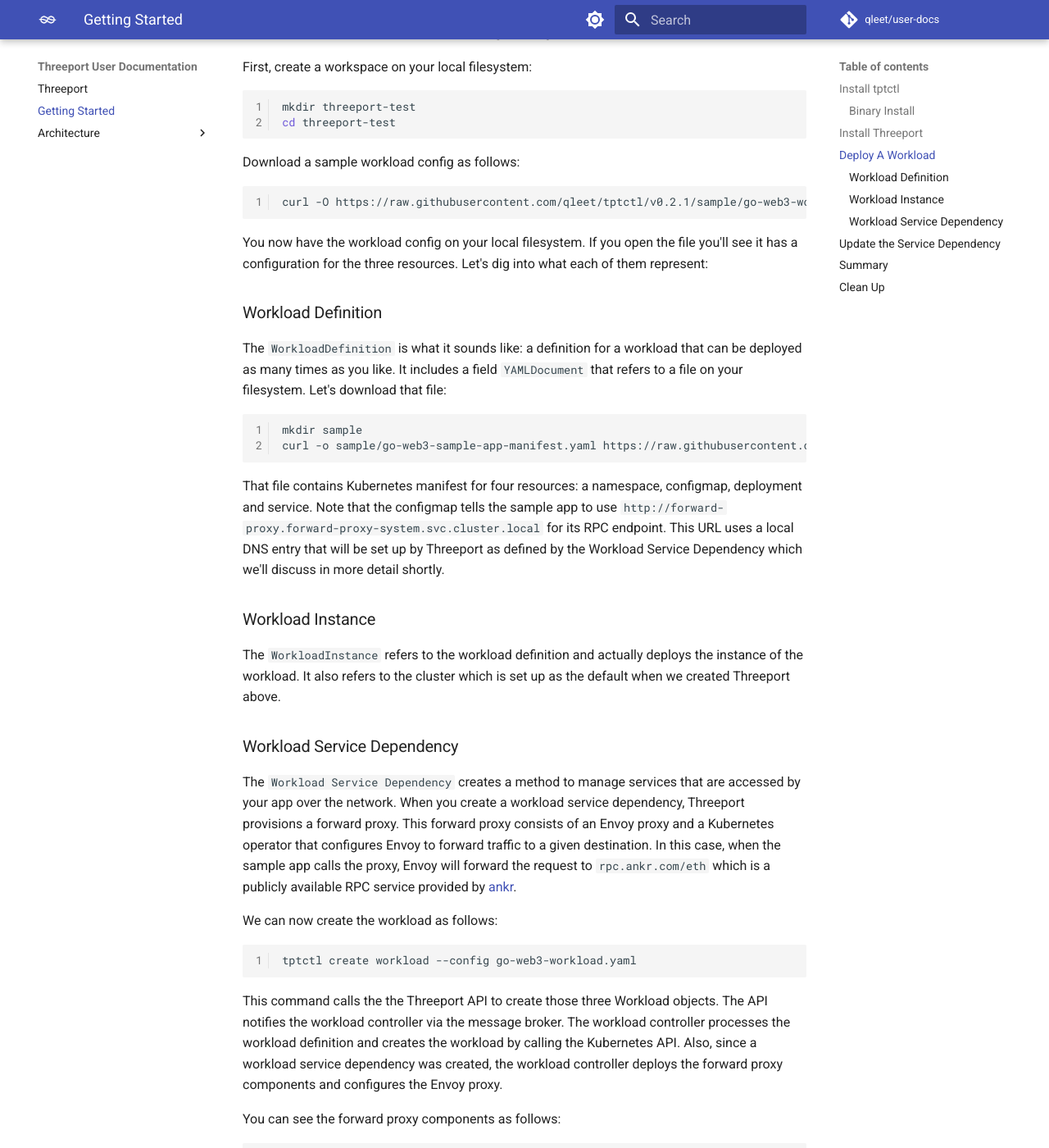
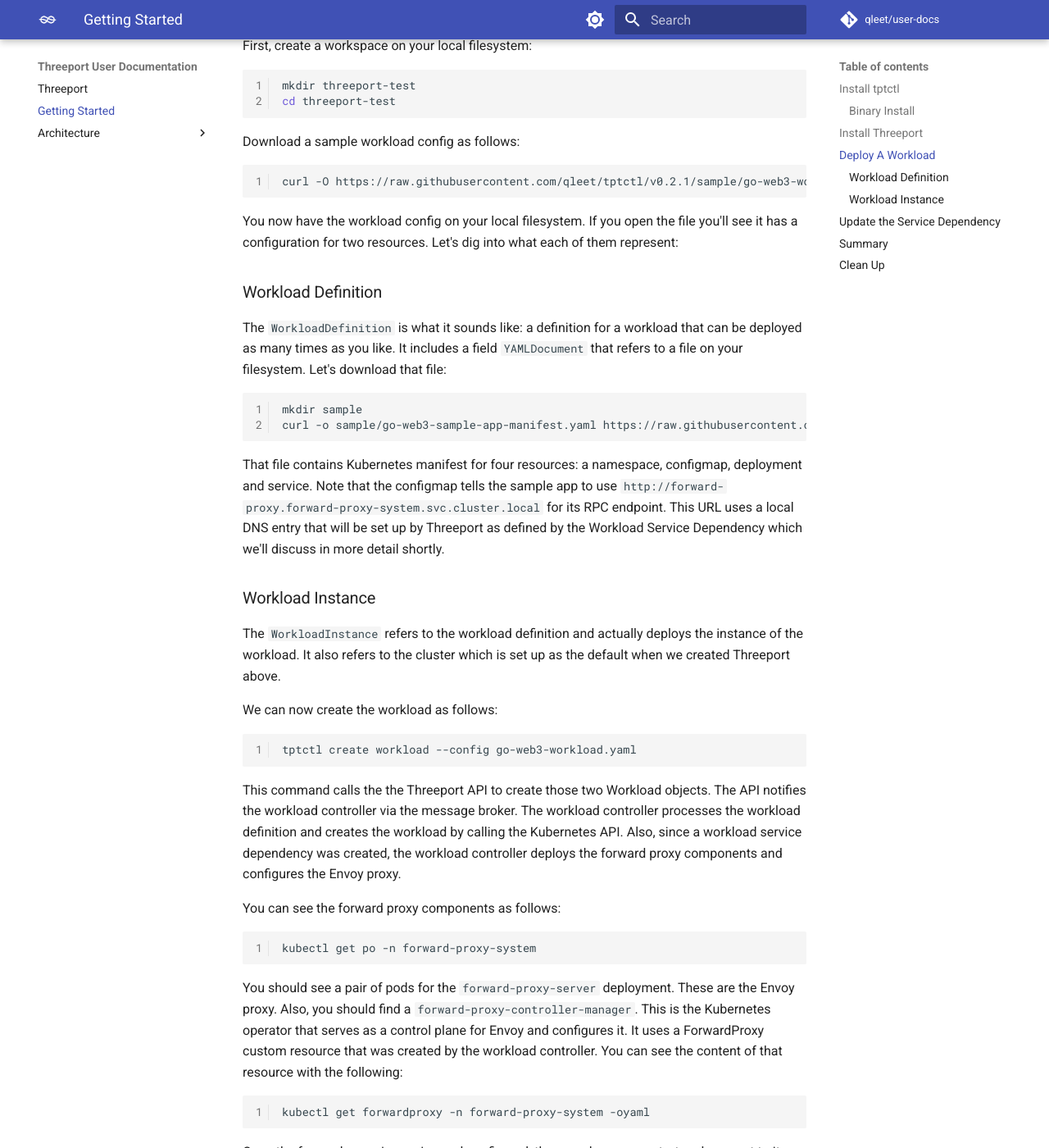
Before and after one commit to qleet/user-docs, an MkDocs documentation site: the page built from docs/getting-started.md, in a window 1280 px wide and 1400 px high, scrolled down 1599 px. Shown: the whole window at 82% size. Built offline with MkDocs 1.6.1 and Material for MkDocs 9.7.7, drawn with Linux system fonts in a browser that asks for light colours; comment, search, counter and statistics services are not loaded; some of the changed text lies outside the part shown.

Commit message:
fix: remove WorkloadServiceDependency references from getting started

````diff
--- a/docs/getting-started.md
+++ b/docs/getting-started.md
@@ -66,11 +66,9 @@
 
 ## Deploy A Workload
 
-To deploy a workload using Threeport, you minimally need to create two API
-objects: a `WorkloadDefinition` and a `WorkloadInstance`.  For this example,
-we're also going to create a `WorkloadServiceDependency` to manage connections
-to the blockchain.  More on this shortly.  We can create all three resources
-with a single configuration file.
+To deploy a workload using Threeport, you minimally need to create two API objects: a
+`WorkloadDefinition` and a `WorkloadInstance`.  We can create both resources with a single
+configuration file.
 
 First, create a workspace on your local filesystem:
 
@@ -85,9 +83,8 @@
 curl -O https://raw.githubusercontent.com/qleet/tptctl/v0.2.1/sample/go-web3-workload.yaml
 ```
 
-You now have the workload config on your local filesystem.  If you open the file
-you'll see it has a configuration for the three resources.  Let's dig into what
-each of them represent:
+You now have the workload config on your local filesystem.  If you open the file you'll
+see it has a configuration for two resources. Let's dig into what each of them represent:
 
 ### Workload Definition
 
@@ -113,23 +110,13 @@
 the instance of the workload.  It also refers to the cluster which is set up as
 the default when we created Threeport above.
 
-### Workload Service Dependency
-
-The `Workload Service Dependency` creates a method to manage services that are
-accessed by your app over the network.  When you create a workload service
-dependency, Threeport provisions a forward proxy.  This forward proxy consists
-of an Envoy proxy and a Kubernetes operator that configures Envoy to forward
-traffic to a given destination.  In this case, when the sample app calls the
-proxy, Envoy will forward the request to `rpc.ankr.com/eth` which is a publicly
-available RPC service provided by [ankr](https://www.ankr.com/).
-
 We can now create the workload as follows:
 
 ```bash
 tptctl create workload --config go-web3-workload.yaml
 ```
 
-This command calls the the Threeport API to create those three Workload objects.
+This command calls the the Threeport API to create those two Workload objects.
 The API notifies the workload controller via the message broker.  The workload
 controller processes the workload definition and creates the workload by calling
 the Kubernetes API.  Also, since a workload service dependency was created, the
@@ -214,13 +201,12 @@
 When we installed Threeport using `tptctl create threeport` we created a new
 control plane on a local kind Kubernetes cluster.
 
-When we installed the sample app using `tptctl create workload` we called the
-API to create the three workload objects: a definition, instance and service
-dependency.  The reconciliation for these objects was carried out by the
-workload controller which created the necessary Kubernetes resources via the
-Kubernetes control plane.  We spun up the sample app itself as well as the
-forward proxy components which manage connections to the Ethereum RPC providers
-needed by the sample app.
+When we installed the sample app using `tptctl create workload` we called the API to
+create the two workload objects: a definition and an instance.  The reconciliation for
+these objects was carried out by the workload controller which created the necessary
+Kubernetes resources via the Kubernetes control plane.  We spun up the sample app itself
+as well as the forward proxy components which manage connections to the Ethereum RPC
+providers needed by the sample app.
 
 When the end user queries the sample app for the balance of an Ethereum wallet,
 the sample app calls the forward proxy server which forwards the request to the
````
